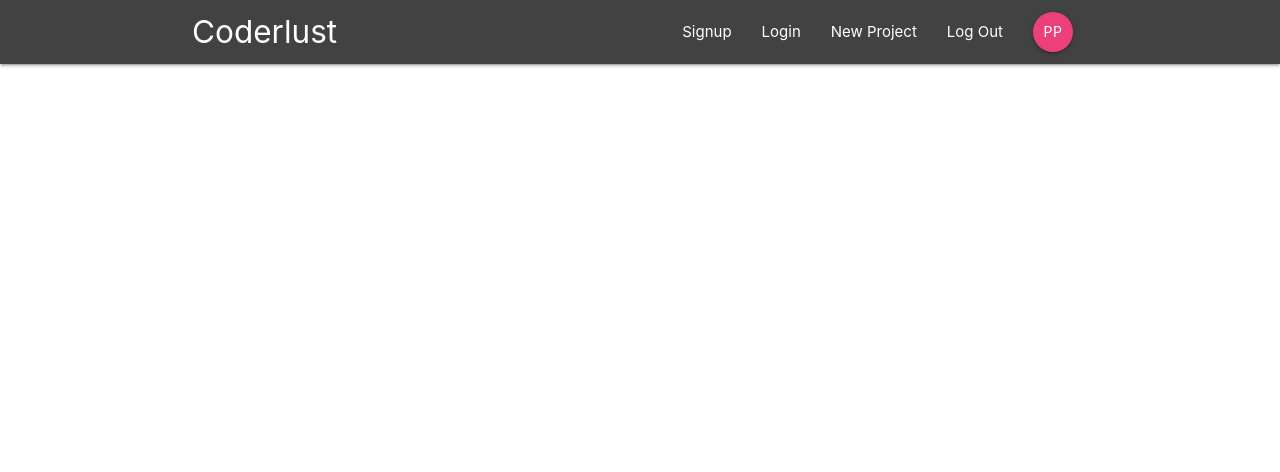
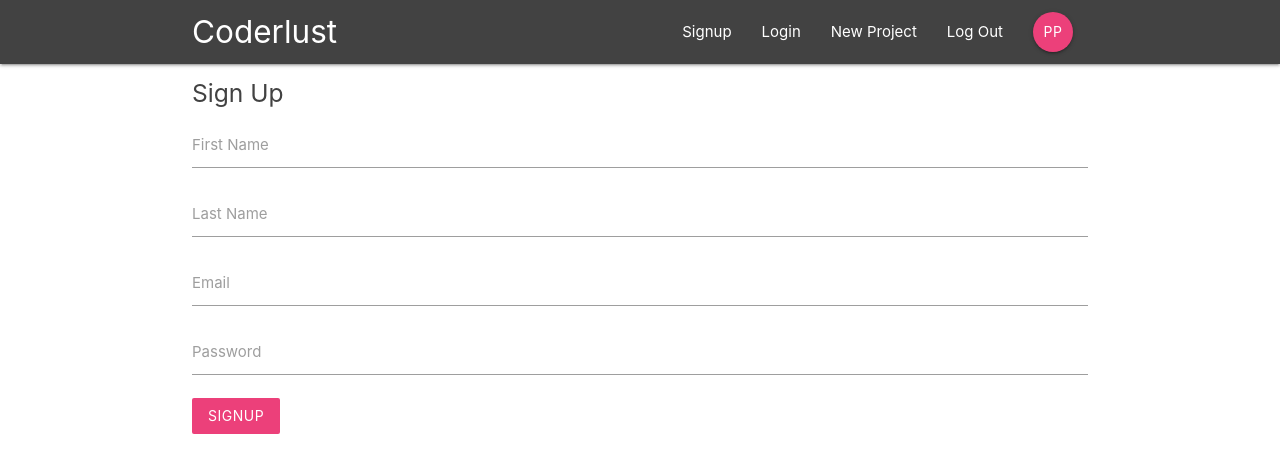
Before and after one commit to pprachit09/react_redux, a React (Create React App) app: page /signup in a window 1280 px wide. Shown: the top 472 px of the page. Built offline with nearby package versions, Linux system fonts and the light colour scheme.

Commit message:
adding signin and signup components

```diff
--- a/src/App.js
+++ b/src/App.js
@@ -3,6 +3,8 @@
 import Navbar from './components/layout/Navbar'
 import Dashboard from './components/dashboard/Dashboard'
 import ProjectDetail from './components/projects/ProjectDetail'
+import SignIn from './components/auth/SignIn'
+import SignUp from './components/auth/SignUp'
 
 function App () {
   return (
@@ -12,6 +14,8 @@
         <Switch>
           <Route exact path="/" component={Dashboard} />
           <Route exact path="/project/:id" component={ProjectDetail} />
+          <Route exact path="/signin" component={SignIn} />
+          <Route exact path="/signup" component={SignUp} />
         </Switch>
       </div>
     </BrowserRouter>
--- a/src/components/auth/SignIn.js
+++ b/src/components/auth/SignIn.js
@@ -0,0 +1,38 @@
+import React, { useState } from 'react'
+
+const SignIn = () => {
+  const [userData, setData] = useState({
+    email: '',
+    password: ''
+  })
+
+  const handleChange = e => {
+    setData({ ...userData, [e.target.id]: e.target.value })
+  }
+
+  const handleSubmit = e => {
+    e.preventDefault()
+    console.log(userData)
+  }
+
+  return (
+    <div className="container">
+      <form onSubmit={handleSubmit} className="white">
+        <h5 className="grey-text text-darken-3">Sign In</h5>
+        <div className="input-field">
+          <label htmlFor="email">Email</label>
+          <input type="email" id="email" onChange={handleChange} />
+        </div>
+        <div className="input-field">
+          <label htmlFor="password">Password</label>
+          <input type="password" id="password" onChange={handleChange} />
+        </div>
+        <div className="input-field">
+          <button className="btn pink lighten-1 z-depth-0">Login</button>
+        </div>
+      </form>
+    </div>
+  )
+}
+
+export default SignIn
--- a/src/components/auth/SignUp.js
+++ b/src/components/auth/SignUp.js
@@ -0,0 +1,48 @@
+import React, { useState } from 'react'
+
+const SignUp = () => {
+  const [userData, setData] = useState({
+    email: '',
+    password: '',
+    firstName: '',
+    lastName: ''
+  })
+
+  const handleChange = e => {
+    setData({ ...userData, [e.target.id]: e.target.value })
+  }
+
+  const handleSubmit = e => {
+    e.preventDefault()
+    console.log(userData)
+  }
+
+  return (
+    <div className="container">
+      <form onSubmit={handleSubmit} className="white">
+        <h5 className="grey-text text-darken-3">Sign Up</h5>
+        <div className="input-field">
+          <label htmlFor="firstName">First Name</label>
+          <input type="text" id="firstName" onChange={handleChange} />
+        </div>
+        <div className="input-field">
+          <label htmlFor="lastName">Last Name</label>
+          <input type="text" id="lastName" onChange={handleChange} />
+        </div>
+        <div className="input-field">
+          <label htmlFor="email">Email</label>
+          <input type="email" id="email" onChange={handleChange} />
+        </div>
+        <div className="input-field">
+          <label htmlFor="password">Password</label>
+          <input type="password" id="password" onChange={handleChange} />
+        </div>
+        <div className="input-field">
+          <button className="btn pink lighten-1 z-depth-0">Signup</button>
+        </div>
+      </form>
+    </div>
+  )
+}
+
+export default SignUp
```
Also changed, not shown: 1 other file (tests, documents, lock files or other folders).
